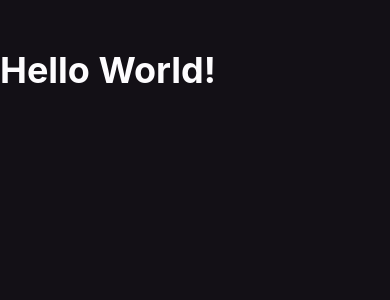
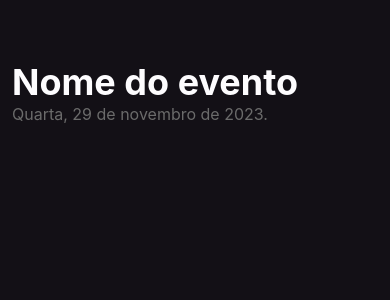
Before and after one commit to flavioaugusto1/my-event, a React Native app: screen / in a window 390 px wide. Shown: the top 300 px of the page. Built offline with nearby package versions, Linux system fonts and the light colour scheme.

Commit message:
Organizando arquivos e separada estilização

```diff
--- a/App.tsx
+++ b/App.tsx
@@ -1,19 +1,9 @@
-import { Text, View } from "react-native"
+import Home from "./src/screens/Home"
 
 export default function App() {
   return (
-    <View style={{
-      flex: 1,
-      backgroundColor: '#131016'
-    }}>
-      <Text style={{
-        fontWeight: 'bold',
-        fontSize: 36,
-        marginTop: 48,
-        color: '#FDFCFE'
-      }}>
-        Hello World!
-      </Text>
-    </View>
+    <>
+      <Home />
+    </>
   )
 }
--- /dev/null
+++ b/src/screens/Home/index.tsx
@@ -0,0 +1,15 @@
+import { Text, View } from "react-native"
+import { styles } from "./styles"
+
+export default function Home() {
+  return (
+    <View style={styles.container}>
+      <Text style={styles.eventName}>
+        Nome do evento
+      </Text>
+      <Text style={styles.eventDate}>
+        Quarta, 29 de novembro de 2023.
+      </Text>
+    </View>
+  )
+}
--- /dev/null
+++ b/src/screens/Home/styles.ts
@@ -0,0 +1,19 @@
+import { StyleSheet } from "react-native"
+
+export const styles = StyleSheet.create({
+  container: {
+    flex: 1,
+    backgroundColor: '#131016',
+    padding: 12
+  },
+  eventName: {
+    fontWeight: 'bold',
+    fontSize: 36,
+    marginTop: 48,
+    color: '#FDFCFE'
+  },
+  eventDate: {
+    fontSize: 16,
+    color: '#6B6B6B'
+  }
+})
```
